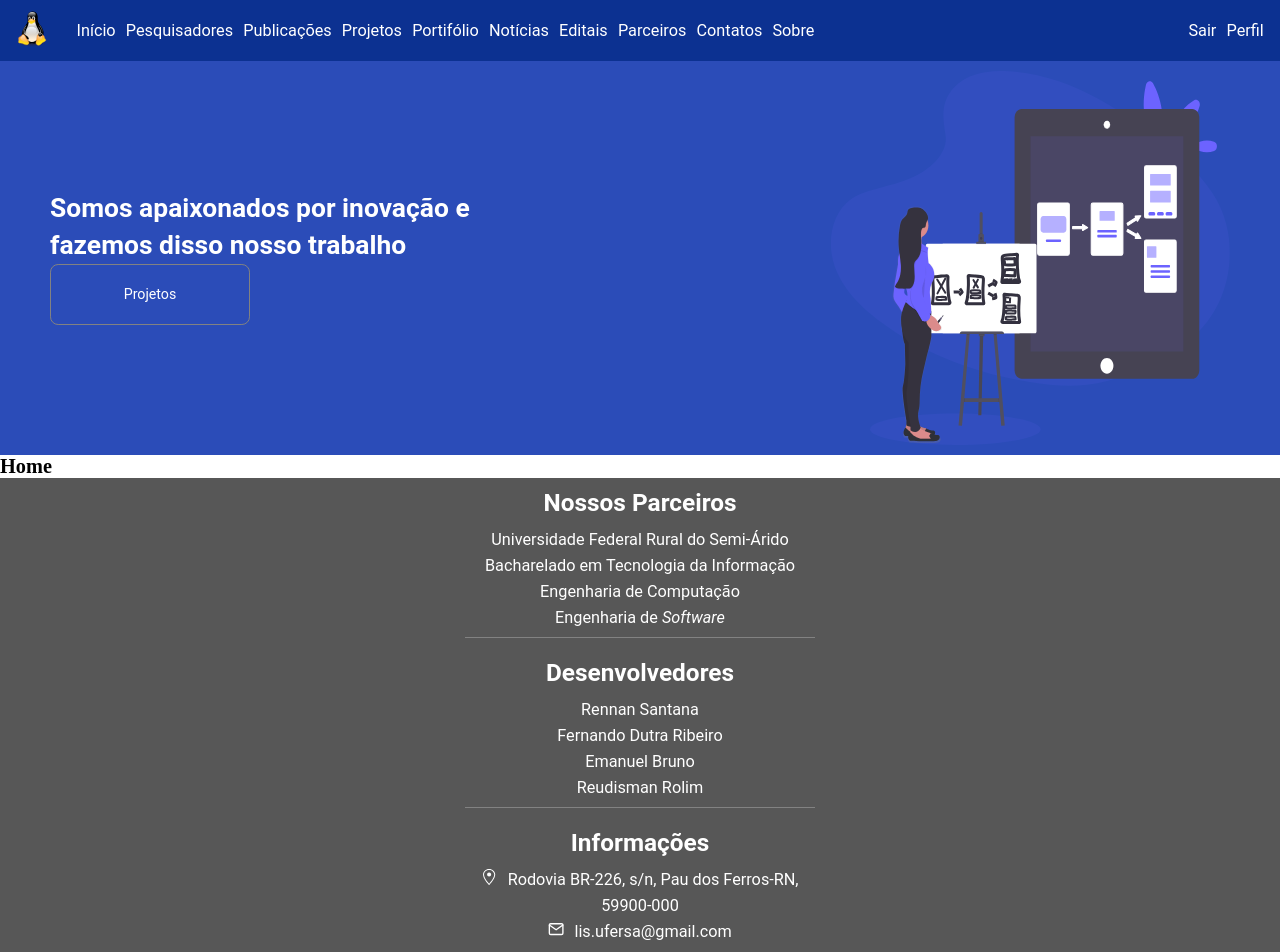
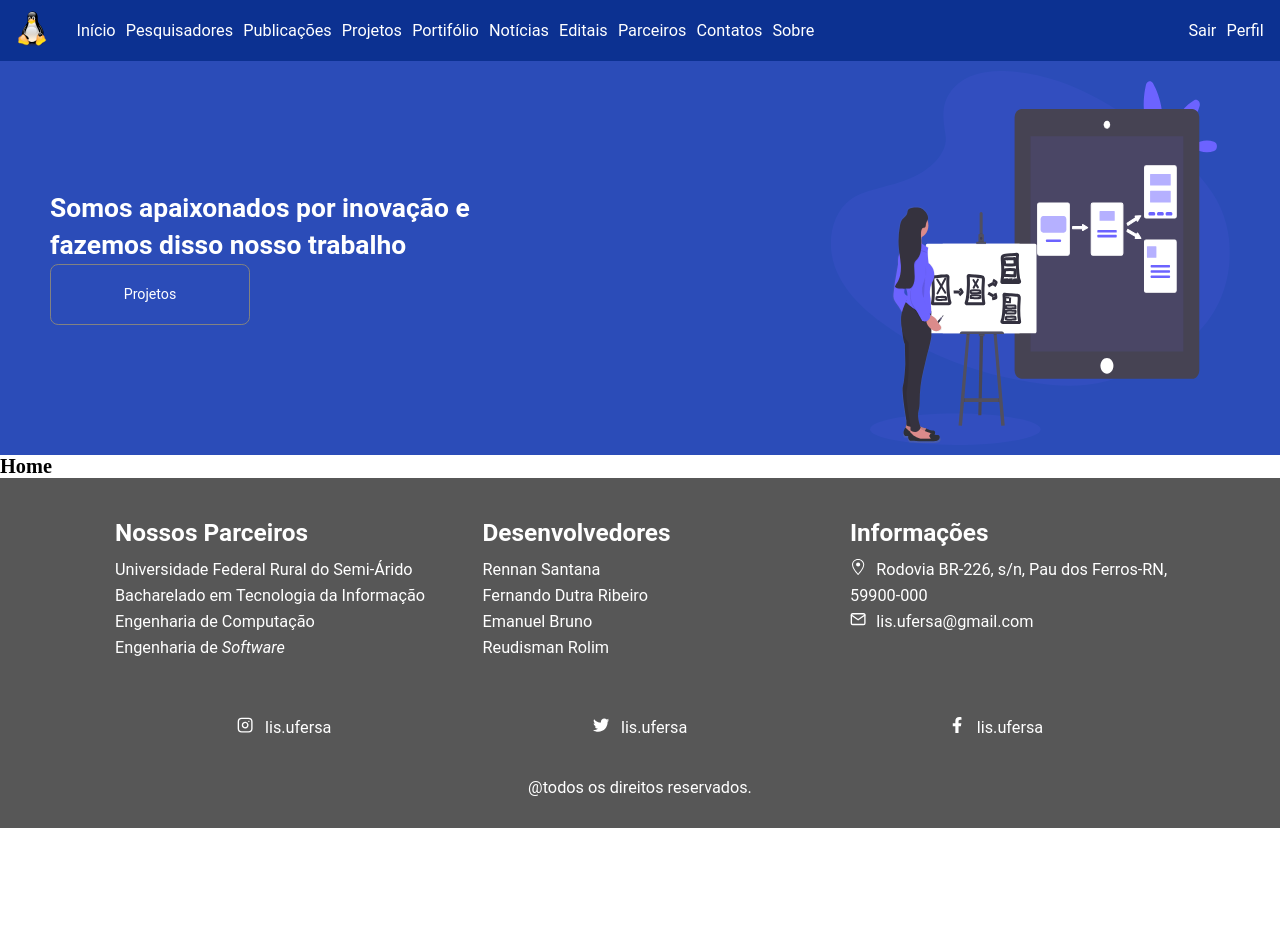
Before and after one commit to DiegoOlive/LIS-lab, a React (Create React App) app: page / in a window 1280 px wide. Shown: the top 952 px of the page. After the commit the page ends 828 px from the top, so only its background shows below. Built offline with nearby package versions, Linux system fonts and the light colour scheme.

Commit message:
rodape para telas grandes - aula 19

```diff
--- a/src/components/Footer/Container/index.tsx
+++ b/src/components/Footer/Container/index.tsx
@@ -5,6 +5,11 @@ import FooterContent from '../Content';
 //ja existe a tag html no footer
 const FooterContainer = styled.footer`
     background-color: var(--fundo);
+
+    @media (min-width: 768px){
+        display: flex;
+        justify-content: center;
+    }
 `
 
 export default function Footer(){
--- a/src/components/Footer/Content/index.tsx
+++ b/src/components/Footer/Content/index.tsx
@@ -14,6 +14,11 @@ const FooterData = styled.div`
     color: var(--branco);
     padding: 10px 0;
     font-family: 'Roboto', sans-serif;
+
+    @media (min-width: 768px){
+        text-align: left;
+        width: 30%;
+    }
 `
 
 const Content = styled.section`
@@ -25,10 +30,23 @@ const Content = styled.section`
         border-bottom: 1px solid var(--cinza);
 
     }
+
+    @media (min-width: 768px){
+        width: 90%;
+        margin-top: 30px;
+
+        ${FooterData}{
+            border: none;
+
+        }
+    }
 `
 
 const Info = styled.div`
-
+    @media (min-width: 768px){
+        display: flex;
+        justify-content: space-between;
+    }
 `
 //24px nesse caso
 const Title =styled.h1`
```
